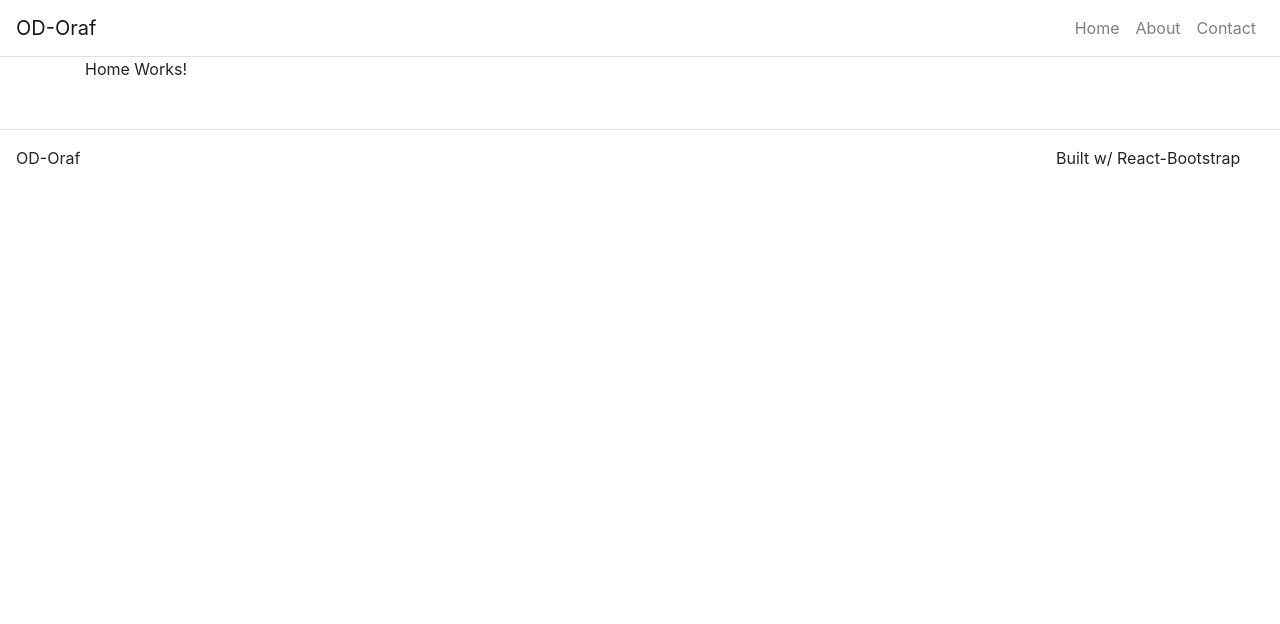
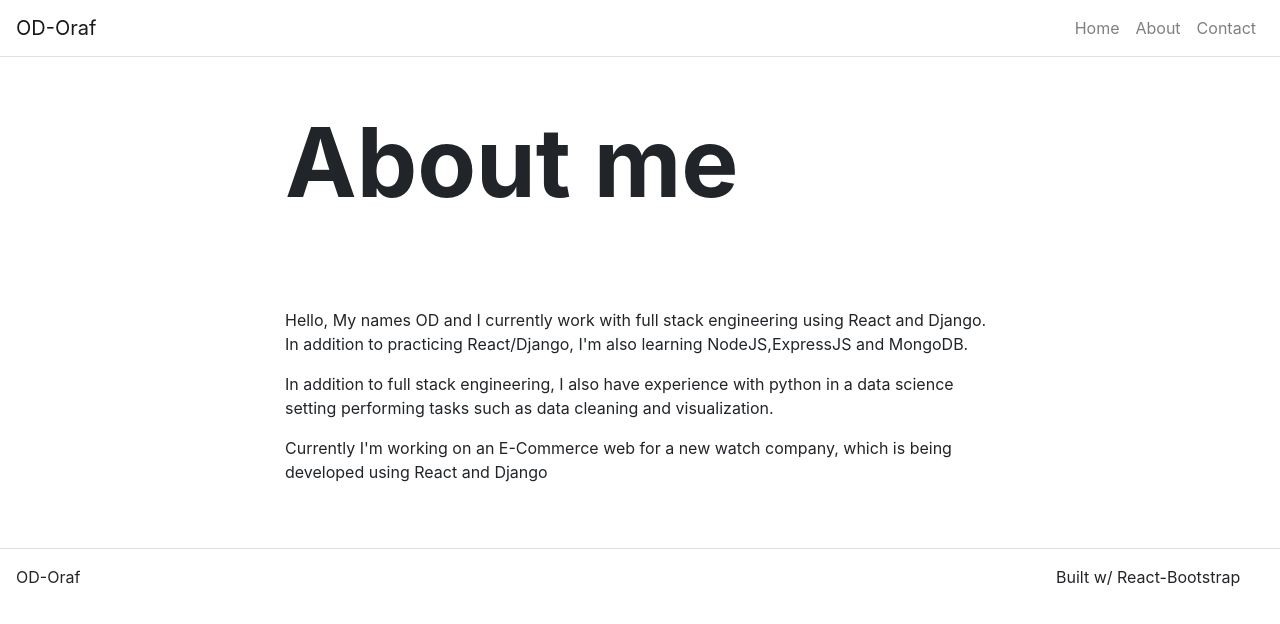
Before and after one commit to OD-Oraf/React_Portfolio, a React (Create React App) app: page /about in a window 1280 px wide. Shown: the top 624 px of the page. Built offline with nearby package versions, Linux system fonts and the light colour scheme.

Commit message:
about page

```diff
--- a/src/App.js
+++ b/src/App.js
@@ -27,8 +27,8 @@ class App extends React.Component {
         {title: 'Contact', path: '/contact'},
       ],
       home:{
-        title: 'Software Developer',
-        subTitle: 'Learn by Doing',
+        title: 'Full Stack Engineer',
+        subTitle: 'React/Django',
         text: 'View My Work Below'
       },
       about: {
--- /dev/null
+++ b/src/components/Content.js
@@ -0,0 +1,21 @@
+import React from 'react';
+
+import Container from 'react-bootstrap/Container';
+import Row from 'react-bootstrap/Row';
+import Col from 'react-bootstrap/Col';
+
+function Content(props) {
+    return (
+        <Container fluid ={true}>
+            <Row className="justify-content-center">
+                <Col md={8}>
+                    {props.children}
+
+                </Col>
+
+            </Row>
+        </Container>
+    );
+}
+
+export default Content;
--- a/src/components/Hero.js
+++ b/src/components/Hero.js
@@ -18,7 +18,7 @@ function Hero(props){
 
                         {props.title  && <h1 className="display-1 font-weight-bolder"> {props.title}</h1> }
                         {props.subTitle && <h3 className="display-4 font-weight-light"> {props.subTitle} </h3> }
-                        {props.text  && <h3 className="lead font-weight-light"> {props.text} </h3> }
+                        {props.text && <h3 className="lead font-weight-light"> {props.text} </h3> }
 
                     </Col>
                 </Row>
--- a/src/pages/AboutPage.js
+++ b/src/pages/AboutPage.js
@@ -1,4 +1,7 @@
 import React from 'react';
+
+import Hero from '../components/Hero';
+import Content from '../components/Content';
 
 // bootstrap imports
 import Container from 'react-bootstrap/Container';
@@ -7,8 +10,26 @@ function AboutPage(props){
 
     return(
         <Container>
-            <p> Home Works! </p>
+            {/* <p> Home Works! </p>  */}
+            <div>
+                <Hero title={props.title}/>
 
+                <Content>
+                    <p>
+                        Hello, My names OD and I currently work with full stack engineering using React and Django.
+                        In addition to practicing React/Django, I'm also learning NodeJS,ExpressJS and MongoDB.
+                    </p>
+
+                    <p>
+                        In addition to full stack engineering,
+                        I also have experience with python in a data science setting performing tasks such as data cleaning and visualization.
+                    </p>
+
+                    <p>
+                        Currently I'm working on an E-Commerce web for a new watch company, which is being developed using React and Django
+                    </p>
+                </Content>
+            </div>
 
 
         </Container>
```
